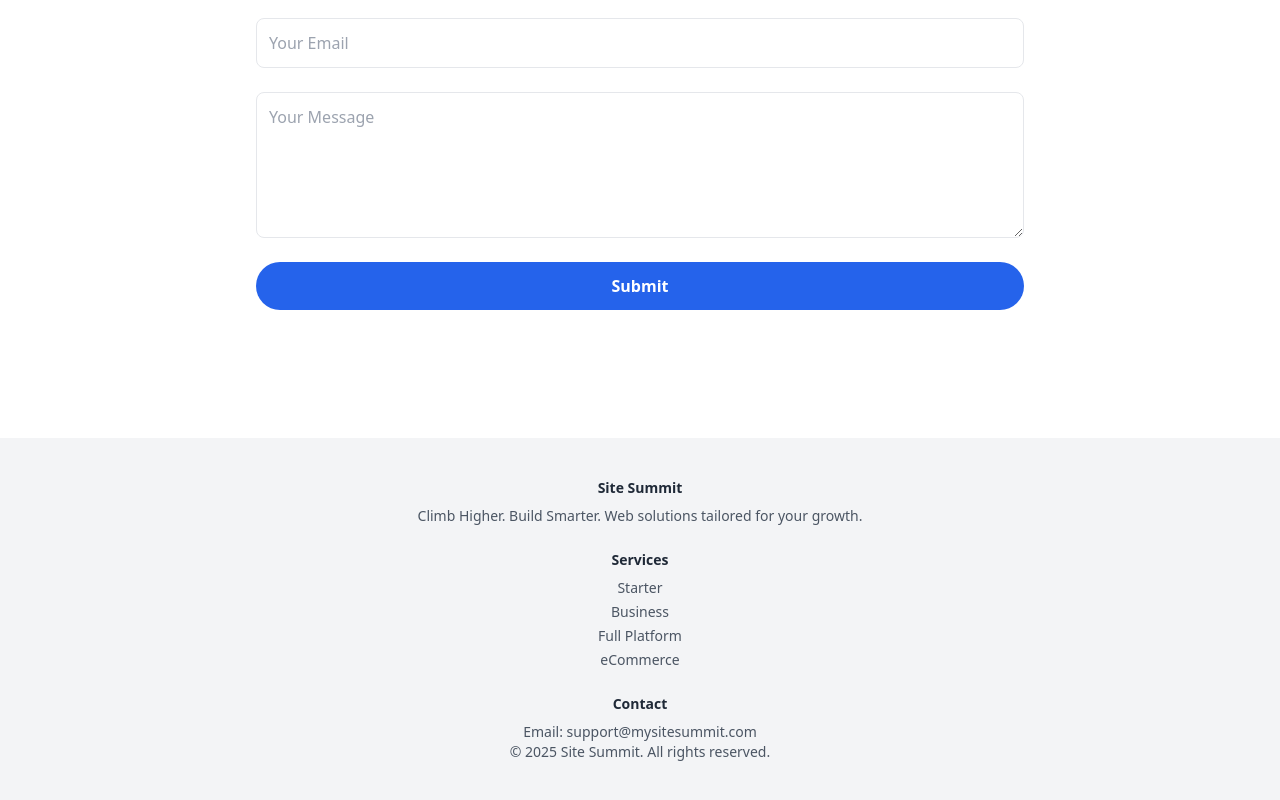
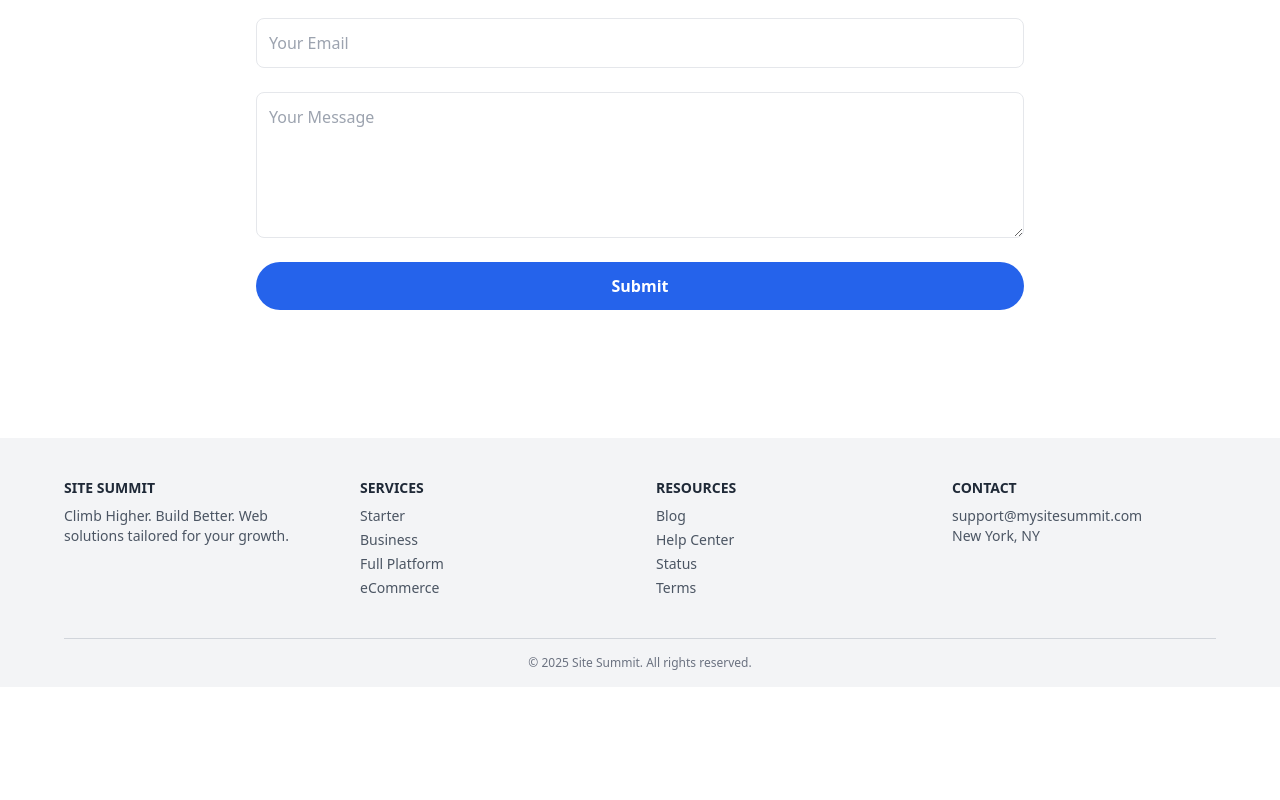
Before and after one commit to Bathgatee/site-summit, a React (Create React App) app: page /contact in a window 1280 px wide. Shown: the part 540-1340 px from the top of the page. After the commit the page ends 1227 px from the top, so only its background shows below. Built offline with nearby package versions, Linux system fonts and the light colour scheme.

Commit message:
Fix: Centered and aligned footer columns properly

```diff
--- a/src/components/Footer.jsx
+++ b/src/components/Footer.jsx
@@ -1,15 +1,21 @@
+import React from "react";
+
 export default function Footer() {
   return (
-    <footer className="bg-gray-100 text-gray-600 text-sm py-10 px-6 mt-12">
-      <div className="max-w-3xl mx-auto text-center space-y-6">
+    <footer className="bg-gray-100 text-gray-600 text-sm mt-12">
+      <div className="w-full flex justify-center px-4">
+        <div className="w-full max-w-6xl">
+          <div className="grid grid-cols-1 sm:grid-cols-4 gap-8 py-10 text-left">
 
+            {/* Column 1 */}
             <div>
-          <h4 className="font-semibold text-gray-800 mb-2">Site Summit</h4>
-          <p>Climb Higher. Build Smarter. Web solutions tailored for your growth.</p>
+              <h4 className="font-semibold text-gray-800 mb-2">SITE SUMMIT</h4>
+              <p>Climb Higher. Build Better. Web solutions tailored for your growth.</p>
             </div>
 
+            {/* Column 2 */}
             <div>
-          <h4 className="font-semibold text-gray-800 mb-2">Services</h4>
+              <h4 className="font-semibold text-gray-800 mb-2">SERVICES</h4>
               <ul className="space-y-1">
                 <li><a href="/starter" className="hover:underline">Starter</a></li>
                 <li><a href="/business" className="hover:underline">Business</a></li>
@@ -18,12 +24,29 @@ export default function Footer() {
               </ul>
             </div>
 
+            {/* Column 3 */}
             <div>
-          <h4 className="font-semibold text-gray-800 mb-2">Contact</h4>
-          <p>Email: support@mysitesummit.com</p>
-          <p>© {new Date().getFullYear()} Site Summit. All rights reserved.</p>
+              <h4 className="font-semibold text-gray-800 mb-2">RESOURCES</h4>
+              <ul className="space-y-1">
+                <li><a href="#" className="hover:underline">Blog</a></li>
+                <li><a href="#" className="hover:underline">Help Center</a></li>
+                <li><a href="#" className="hover:underline">Status</a></li>
+                <li><a href="#" className="hover:underline">Terms</a></li>
+              </ul>
             </div>
 
+            {/* Column 4 */}
+            <div>
+              <h4 className="font-semibold text-gray-800 mb-2">CONTACT</h4>
+              <p>support@mysitesummit.com</p>
+              <p>New York, NY</p>
+            </div>
+          </div>
+
+          <div className="border-t border-gray-300 text-center py-4 text-xs text-gray-500">
+            © {new Date().getFullYear()} Site Summit. All rights reserved.
+          </div>
+        </div>
       </div>
     </footer>
   );
```
Lines whose indentation alone changed are shown as unchanged.
